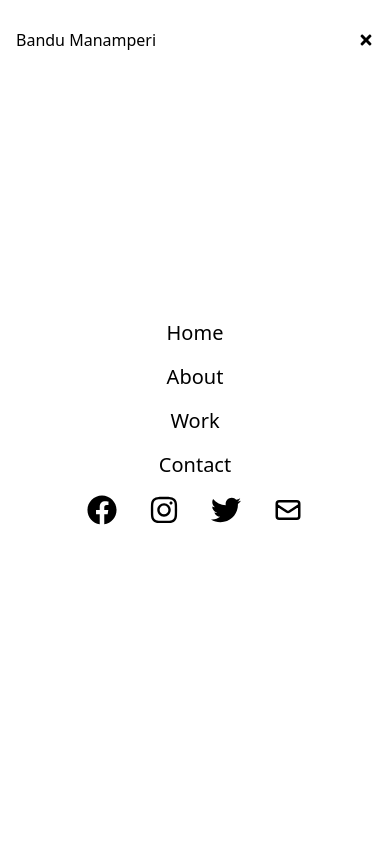
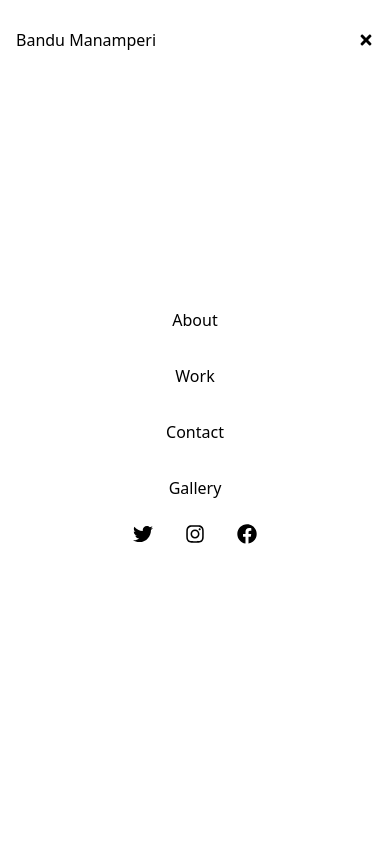
Before and after one commit to rashodkorala/bandumanamperi, a Next.js app: page / in a window 390 px wide. Both pictures are taken after a click on the element 366 px from the left and 40 px from the top of the page. Shown: the top 844 px of the page. Built offline with nearby package versions, Linux system fonts and the light colour scheme.

Commit message:
dynamic navbar created

```diff
--- a/src/Components/Navbar.tsx
+++ b/src/Components/Navbar.tsx
@@ -1,14 +1,10 @@
 import Link from "next/link";
 import { Link as LinkS } from "react-scroll";
 
+import { navLinks, socialLinks } from "../data/navbar";
+
 import React, { useState } from "react";
-import {
-  FaFacebook,
-  FaTimes,
-  FaBars,
-  FaInstagram,
-  FaTwitter,
-} from "react-icons/fa";
+import { FaFacebook, FaTimes, FaBars, FaInstagram, FaTwitter } from "react-icons/fa";
 import { HiOutlineMail } from "react-icons/hi";
 
 type Props = {};
@@ -26,60 +22,15 @@ const Navbar = (props: Props) => {
       {/* menu */}
       <div className="hidden md:flex">
         <ul className="flex">
-          <li className="mr-4">
-            {/* <LinkS activeClass="active" to="about" smooth={true} duration={500}>
-              About
-            </LinkS> */}
-            <Link href={"/#about"} legacyBehavior scroll={false}>
-              <LinkS
-                activeClass="active"
-                to="about"
-                smooth={true}
-                duration={500}
-              >
-                About
+          {navLinks.map((link, index) => (
+            <li className="mr-4" key={index}>
+              <Link href={link.path} legacyBehavior scroll={false}>
+                <LinkS activeClass="active" to={link.scrollTo} smooth={true} duration={500}>
+                  {link.title}
                 </LinkS>
               </Link>
             </li>
-          <li className="mr-4">
-            <Link href={"/#work"} legacyBehavior scroll={false}>
-              <LinkS
-                activeClass="active"
-                to="work"
-                smooth={true}
-                duration={500}
-              >
-                Work
-              </LinkS>
-            </Link>
-          </li>
-          <li className="mr-4">
-            <Link href={"/#contact"} legacyBehavior scroll={false}>
-              <LinkS
-                activeClass="active"
-                to="contact"
-                smooth={true}
-                duration={500}
-              >
-                Contact
-              </LinkS>
-            </Link>
-          </li>
-          <li className="mr-4">
-            {/* <LinkS
-              activeClass="active"
-              to="gallery"
-              smooth={true}
-              duration={500}
-
-              offset={-100}
-            >
-              Gallery
-            </LinkS> */}
-            <Link href={"/gallery"} legacyBehavior>
-              <a>Gallery</a>
-            </Link>
-          </li>
+          ))}
         </ul>
       </div>
       {/* hamburger menu */}
@@ -87,51 +38,27 @@ const Navbar = (props: Props) => {
         {nav ? <FaTimes /> : <FaBars />}
       </div>
       {/* mobile meunu */}
-      <ul
-        className={
-          !nav
-            ? "hidden"
-            : "absolute top-0 left-0 w-full h-screen bg-white flex flex-col justify-center items-center"
-        }
-      >
-        <li className="py-2 text-xl">
-          <LinkS
-            activeClass="active"
-            to="work"
-            containerId="work"
-            smooth={true}
-            duration={500}
-          >
-            Home
+      <ul className={!nav ? "hidden" : "absolute top-0 left-0 w-full h-screen bg-white flex flex-col justify-center items-center"}>
+        {navLinks.map((link, index) => (
+          <li className="py-4" key={index}>
+            <Link href={link.path} legacyBehavior scroll={false}>
+              <LinkS activeClass="active" to={link.scrollTo} smooth={true} duration={500}>
+                {link.title}
               </LinkS>
+            </Link>
           </li>
-        <li className="py-2 text-xl">About</li>
-        <li className="py-2 text-xl">Work</li>
-        <li className="py-2 text-xl">Contact</li>
+        ))}
 
         {/* social media icons */}
         <div className="py-2">
           <ul className="flex">
-            <li>
-              <Link href={"/"}>
-                <FaFacebook size={30} />
+            {socialLinks.map((link, index) => (
+              <li key={index}>
+                <Link href={link.path}>
+                  <link.icon size={20} />
                 </Link>{" "}
               </li>
-            <li>
-              <Link href={"/"}>
-                <FaInstagram size={30} />
-              </Link>{" "}
-            </li>
-            <li>
-              <Link href={"/"}>
-                <FaTwitter size={30} />
-              </Link>{" "}
-            </li>
-            <li>
-              <Link href={"/"}>
-                <HiOutlineMail size={30} />
-              </Link>{" "}
-            </li>
+            ))}
           </ul>
         </div>
       </ul>
--- /dev/null
+++ b/src/data/navbar.ts
@@ -0,0 +1,16 @@
+import { icons } from "react-icons";
+import { FaFacebook, FaTimes, FaBars, FaInstagram, FaTwitter } from "react-icons/fa";
+import { HiOutlineMail } from "react-icons/hi";
+
+export const navLinks = [
+  { title: "About", path: "/#about", scrollTo: "about" },
+  { title: "Work", path: "/#work", scrollTo: "work" },
+  { title: "Contact", path: "/#contact", scrollTo: "contact" },
+  { title: "Gallery", path: "/gallery", scrollTo: "" },
+];
+
+export const socialLinks = [
+  { title: "Twitter", path: "https://twitter.com/yourusername", icon: FaTwitter },
+  { title: "Instagram", path: "https://instagram.com/yourusername", icon: FaInstagram },
+  { title: "LinkedIn", path: "https://linkedin.com/in/yourusername", icon: FaFacebook },
+];
```
Lines whose indentation alone changed are shown as unchanged.
